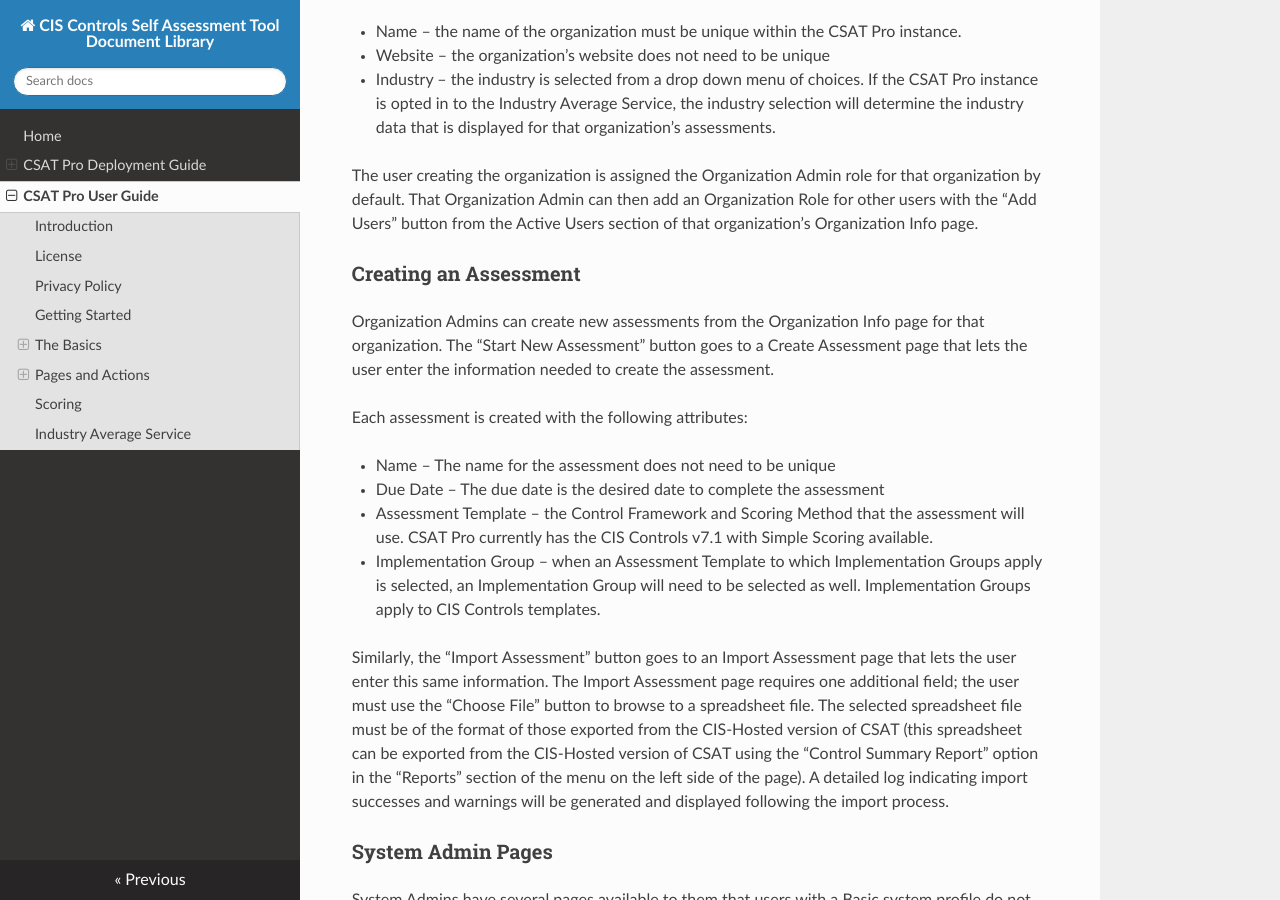
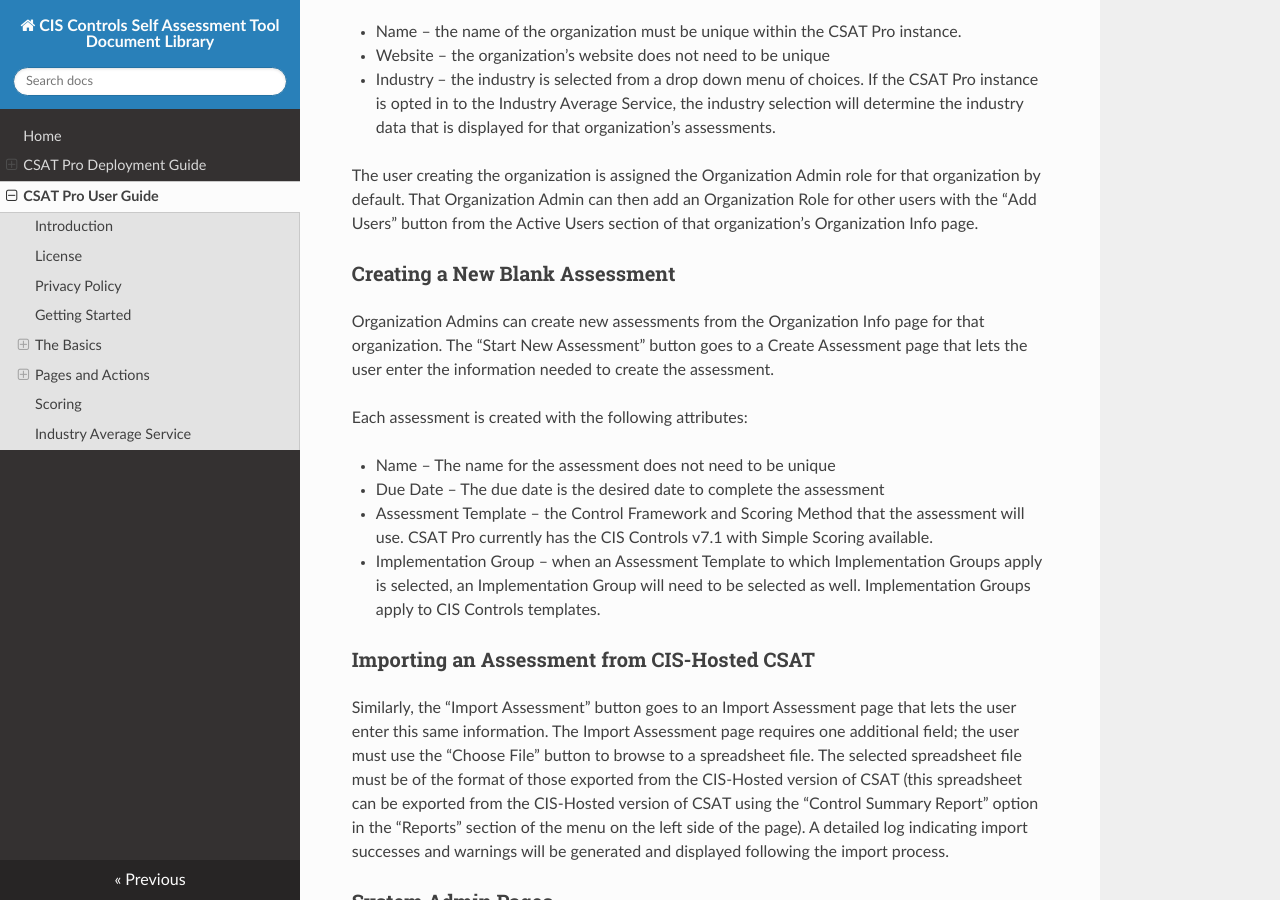
Before and after one commit to CISecurity/CSAT-Docs, an MkDocs documentation site: the page built from docs/source/csat_pro_user_guide.md, in a window 1280 px wide and 900 px high, scrolled down 6950 px. Built offline with MkDocs 1.6.1, drawn with Linux system fonts in a browser that asks for light colours; nearby versions of some CDN libraries.

Commit message:
New Heading for Import Assessment vs. Create Blank

```diff
--- a/docs/source/csat_pro_user_guide.md
+++ b/docs/source/csat_pro_user_guide.md
@@ -142,7 +142,7 @@ Each organization/sub-organization is created with the following attributes:
 The user creating the organization is assigned the Organization Admin role for that organization by default.   That Organization Admin can then add an Organization Role for other users with the “Add Users” button from the Active Users section of that organization’s Organization Info page.
 
 
-### Creating an Assessment ###
+### Creating a New Blank Assessment ###
 Organization Admins can create new assessments from the Organization Info page for that organization.  The “Start New Assessment” button goes to a Create Assessment page that lets the user enter the information needed to create the assessment.
 
 Each assessment is created with the following attributes:
@@ -152,6 +152,8 @@ Each assessment is created with the following attributes:
 -	Assessment Template – the Control Framework and Scoring Method that the assessment will use.  CSAT Pro currently has the CIS Controls v7.1 with Simple Scoring available.
 -	Implementation Group – when an Assessment Template to which Implementation Groups apply is selected, an Implementation Group will need to be selected as well.  Implementation Groups apply to CIS Controls templates.
 
+
+### Importing an Assessment from CIS-Hosted CSAT ###
 Similarly, the “Import Assessment” button goes to an Import Assessment page that lets the user enter this same information.  The Import Assessment page requires one additional field; the user must use the “Choose File” button to browse to a spreadsheet file.  The selected spreadsheet file must be of the format of those exported from the CIS-Hosted version of CSAT (this spreadsheet can be exported from the CIS-Hosted version of CSAT using the “Control Summary Report” option in the “Reports” section of the menu on the left side of the page).  A detailed log indicating import successes and warnings will be generated and displayed following the import process.
 
 ### System Admin Pages ###
```
